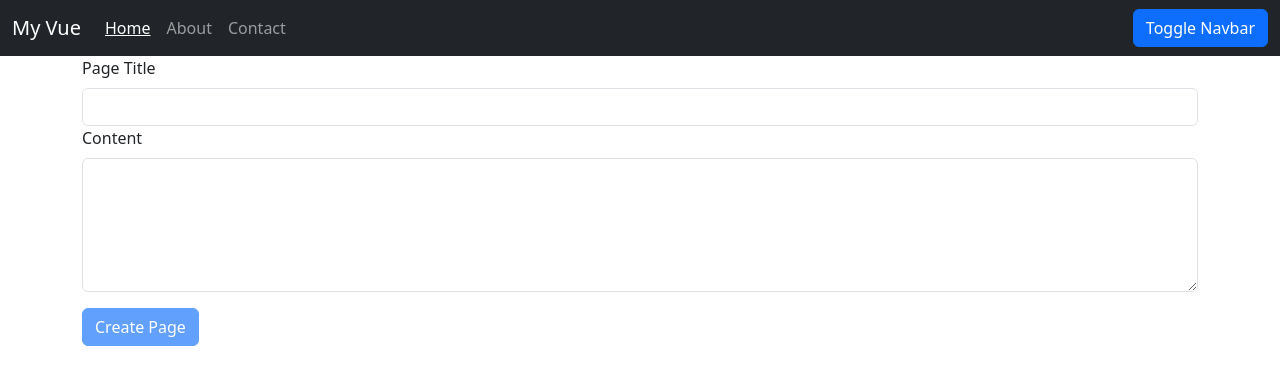
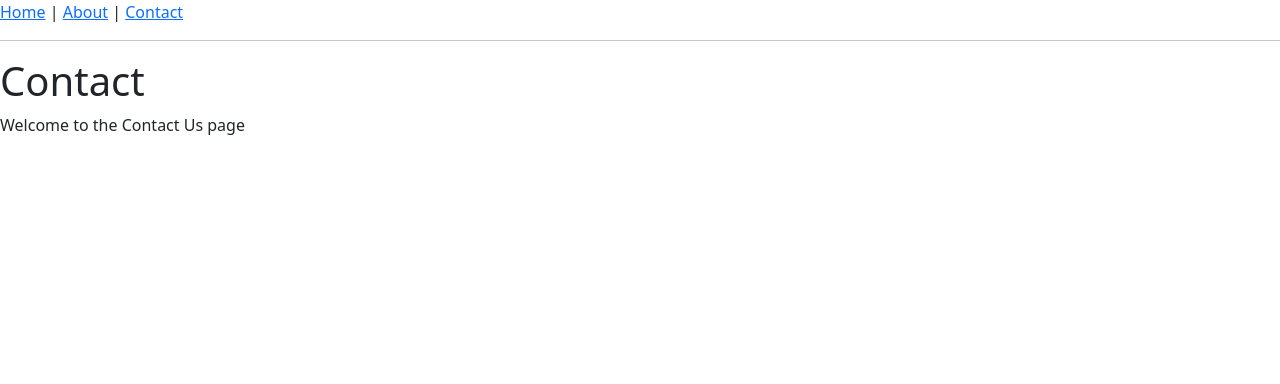
Before and after one commit to kbhv123/Assignments, a Vue app in the folder vue-start-spa/: page /contact in a window 1280 px wide. Shown: the top 384 px of the page. Built offline with nearby package versions, Linux system fonts and the light colour scheme.

Commit message:
Added Vue Router and base pages

```diff
--- a/vue-start-spa/package.json
+++ b/vue-start-spa/package.json
@@ -9,7 +9,8 @@
   "dependencies": {
     "bootstrap": "^5.3.8",
     "core-js": "^3.8.3",
-    "vue": "^3.2.13"
+    "vue": "^3.2.13",
+    "vue-router": "^5.2.0"
   },
   "devDependencies": {
     "@vue/cli-plugin-babel": "~5.0.0",
--- a/vue-start-spa/src/App.vue
+++ b/vue-start-spa/src/App.vue
@@ -1,61 +1,18 @@
 <template>
-    <navbar
-        :pages="pages"
-        :active-page="activePage"
-        :nav-link-click="(index) => activePage = index"
-    ></navbar>
 
-   <!-- <page-viewer
-        v-if="pages.length > 0"
-        :page="pages[activePage]"
-        ></page-viewer> -->
+    <div>
+        <nav>
+            <router-link to="/">Home</router-link> |
+            <router-link to="/about">About</router-link> |
+            <router-link to="/contact">Contact</router-link>
+        </nav>
 
-    <create-page
-        :page-created = "pageCreated"
-    ></create-page>
+        <hr>
+
+        <router-view></router-view>
+
+
+    </div>
 
 
 </template>
-
-<script>
-import PageViewer from './components/PageViewer.vue';
-import Navbar from './components/Navbar.vue';
-import CreatePage from './components/CreatePage.vue';
-
-
-
-
-export default {
-    components: {
-        Navbar,
-        PageViewer,
-        CreatePage
-    },
-    created() {
-        this.getPages();
-    },
-
-
-    data(){
-                return {
-                   activePage: 0,
-
-
-                   pages: this.getPages()
-
-                };
-            },
-            methods: {
-                async getPages() {
-                    let res = await fetch('pages.json');
-                    let data = await res.json();
-
-                    this.pages = data;
-                },
-                pageCreated(pageObj){
-                    this.pages.push(pageObj);
-                }
-            }
-}
-
-</script>
--- a/vue-start-spa/src/components/CreatePage.vue
+++ /dev/null
@@ -1,72 +0,0 @@
-<template>
-    <div class="container mb-3">
-        <form action="">
-            <label for="" class="form-label">
-                Page Title
-            </label>
-            <input
-                type="text"
-                class="form-control"
-                v-model="pageTitle"
-
-            />
-            <div class="mb-3">
-                <label for="" class="form-label">
-                    Content
-                </label>
-                <textarea
-                    type="text"
-                    class="form-control"
-                    rows="5"
-                    v-model="content"
-                ></textarea>
-            </div>
-            <div class="mb-3">
-                <button
-                    class="btn btn-primary"
-                    :disabled="isFormInvalid"
-                    @click.prevent="submitForm"
-                >Create Page</button>
-            </div>
-        </form>
-    </div>
-
-
-
-
-
-
-
-</template>
-
-
-<script>
-export default {
-    props: ['pageCreated'],
-    computed: {
-        isFormInvalid() {
-            return !this.pageTitle || !this.content;
-        }
-    },
-    data() {
-        return {
-            pageTitle: '',
-            content: ''
-        }
-    },
-    methods: {
-        submitForm(){
-            if(!this.pageTitle || !this.content) {
-                alert('Please fill in the form.');
-                return;
-            }
-            this.pageCreated({
-                pageTitle: this.pageTitle,
-                content: this.content,
-
-            });
-        }
-    }
-}
-
-</script>
--- a/vue-start-spa/src/components/Navbar.vue
+++ /dev/null
@@ -1,61 +0,0 @@
-<template>
-    <nav
-
-                :class="[`navbar-${theme}`, `bg-${theme}`, 'navbar', 'navbar-expand-lg']"
-            >
-                <div class="container-fluid">
-                    <a class="navbar-brand" href="#">My Vue</a>
-                    <ul class="navbar-nav me-auto mb-2 mb-lg-0">
-                        <li v-for="(page, index) in pages" class="nav-item" :key="index">
-                            <navbar-link
-                            :page="page"
-                            :isActive="activePage === index"
-                            @click.prevent="navLinkClick(index)"
-
-                            ></navbar-link>
-                        </li>
-
-                    </ul>
-                    <form class="d-flex">
-                        <button
-                        class="btn btn-primary"
-                        @click.prevent="changeTheme()"
-                        >Toggle Navbar</button>
-                    </form>
-                </div>
-    </nav>
-</template>
-
-
-<script>
-    import NavbarLink from './NavbarLink.vue';
-
-    export default {
-            components: {
-                NavbarLink
-            },
-            props: ['pages', 'activePage', 'navLinkClick'],
-
-            data() {
-                return{
-                    theme: 'dark',
-                }
-            },
-            methods: {
-                changeTheme() {
-                    let theme = 'light';
-
-                    if (this.theme == 'light') {
-                        theme = 'dark';
-                    }
-
-                    this.theme = theme;
-
-
-                }
-            }
-        }
-
-
-
-</script>
--- a/vue-start-spa/src/components/NavbarLink.vue
+++ /dev/null
@@ -1,34 +0,0 @@
-<template>
-    <a
-                            class="nav-link"
-                            :class="activeClasses"
-                            aria-current="page"
-                            :href="page.link.url"
-                            :title="`This link goes to the ${page.link.text} page`"
-
-                            >{{ page.link.text }}
-                            </a>
-</template>
-
-
-<script>
-export default {
-    props: ['page', 'isActive'],
-    computed: {
-        activeClasses() {
-            return {
-                active: this.isActive,
-                emphasize: this.isActive
-            };
-        }
-    }
-}
-
-
-</script>
-<style scoped>
-
-.emphasize{
-    text-decoration: underline !important;
-}
-</style>
--- a/vue-start-spa/src/components/PageViewer.vue
+++ /dev/null
@@ -1,24 +0,0 @@
-<template>
-
-    <div class="container">
-                    <h1 class="emphasize">{{page.pageTitle}}</h1>
-                    <p>{{page.content}}</p>
-                </div>
-
-
-</template>
-
-<script>
-
-export default {
-     props: ['page'],
-
-}
-
-</script>
-<style scoped>
-
-.emphasize{
-    color: blue;
-}
-</style>
--- a/vue-start-spa/src/main.js
+++ b/vue-start-spa/src/main.js
@@ -2,6 +2,8 @@ import {createApp} from 'vue';
 import App from './App.vue';
 import '../node_modules/bootstrap/dist/css/bootstrap.css';
 
+import router from "./router";
 
 
-createApp(App).mount('#app');
+
+createApp(App).use(router).mount('#app');
--- /dev/null
+++ b/vue-start-spa/src/router/index.js
@@ -0,0 +1,33 @@
+import { createRouter, createWebHistory } from "vue-router";
+
+import Home from "@/views/Home.vue";
+import About from "@/views/About.vue";
+import Contact from "@/views/Contact.vue";
+
+
+
+const routes = [
+    {
+        path: "/",
+        name: "Home",
+        component: Home
+    },
+    {
+        path: "/about",
+        name: "About",
+        component: About
+    },
+    {
+        path: "/contact",
+        name: "Contact",
+        component: Contact
+    }
+];
+
+
+const router = createRouter({
+    history: createWebHistory(),
+    routes
+});
+
+export default router;
--- /dev/null
+++ b/vue-start-spa/src/views/About.vue
@@ -0,0 +1,8 @@
+<template>
+    <div>
+        <h1>About Us</h1>
+        <p>Welcome to the About Us page</p>
+    </div>
+
+
+</template>
--- /dev/null
+++ b/vue-start-spa/src/views/Contact.vue
@@ -0,0 +1,8 @@
+<template>
+    <div>
+        <h1>Contact</h1>
+        <p>Welcome to the Contact Us page</p>
+    </div>
+
+
+</template>
--- /dev/null
+++ b/vue-start-spa/src/views/Home.vue
@@ -0,0 +1,8 @@
+<template>
+    <div>
+        <h1>Home</h1>
+        <p>Welcome to the Home page</p>
+    </div>
+
+
+</template>
```
Also changed, not shown: 2 other files (tests, documents, lock files or other folders).
